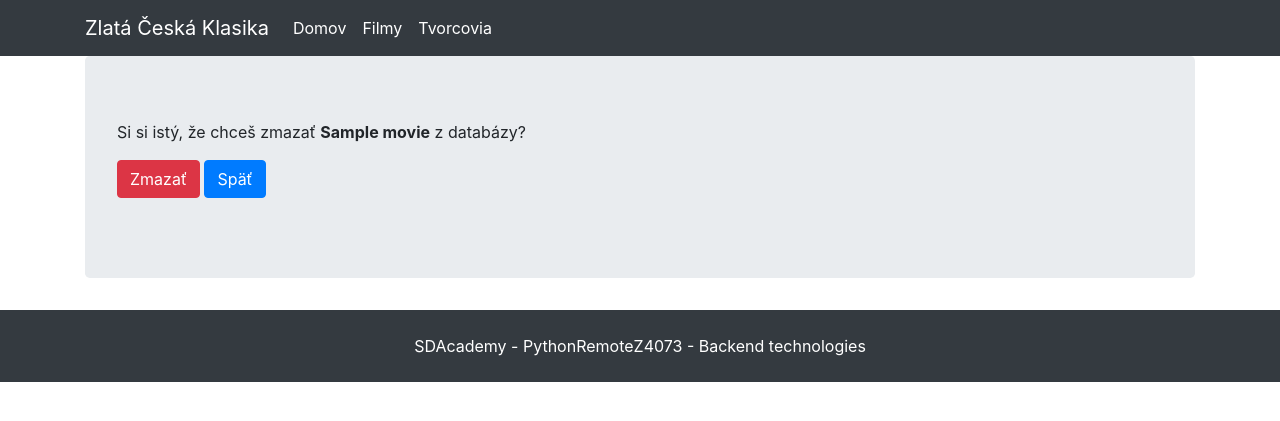
After one commit to MarianHolly/SoftwareAcademy_django, a Django app: page /movie/delete/1/ in a window 1280 px wide. The commit adds this page. Shown: the top 421 px of the page. Run offline with Django 5.2, Linux system fonts and the light colour scheme; tables that the repository leaves empty hold one stand-in row (values such as "Sample post"); some libraries are stand-ins or nearby versions.

Commit message:
Delete movies

```diff
--- a/movies/urls.py
+++ b/movies/urls.py
@@ -13,6 +13,7 @@ urlpatterns = [
     path('movie/<int:pk>/', MovieDetailsView.as_view(), name='movie'),
     path('movie/create/', MovieCreateView.as_view(), name='movie_create'),
     path('movie/update/<int:pk>/', MovieUpdateView.as_view(), name='movie_update'),
+    path('movie/delete/<int:pk>/', MovieDeleteView.as_view(), name='movie_delete'),
     path('creators/', CreatorListView.as_view(), name='creators'),
     path('creator/<int:pk>/', CreatorDetailsView.as_view(), name='creator'),
 ]
--- /dev/null
+++ b/viewer/templates/confirm_delete.html
@@ -0,0 +1,10 @@
+{% extends "base.html" %}
+
+{% block content %}
+<form method="post">
+    {% csrf_token %}
+    <p>Si si istý, že chceš zmazať <strong>{{ object.title }}</strong> z databázy?</p>
+    <input type="submit" value="Zmazať" class="btn btn-danger">
+    <input type="button" value="Späť" class="btn btn-primary" onclick="history.back()">
+</form>
+{% endblock %}
--- a/viewer/templates/form.html
+++ b/viewer/templates/form.html
@@ -10,6 +10,6 @@
         {% csrf_token %}
         <!-- Pomocou 'table' vygenerujeme labels a inputs -->
         <table>{{ form.as_table }}</table>
-        <input type="submit" id="id_submit" value="Ulozit" class="btn btn-primary">
+        <input type="submit" id="id_submit" value="Uložiť" class="btn btn-primary">
     </form>
 {% endblock %}
--- a/viewer/templates/movie.html
+++ b/viewer/templates/movie.html
@@ -83,6 +83,7 @@
 
             <div>
                 <a href="{% url 'movie_update' movie.id %}" class="btn btn-primary">Aktualizovať</a>
+                <a href="{% url 'movie_delete' movie.id %}" class="btn btn-danger">Zmazať</a>
             </div>
         </div>
     </div>
--- a/viewer/views.py
+++ b/viewer/views.py
@@ -2,7 +2,7 @@ from django.shortcuts import render
 from django.urls import reverse_lazy
 
 from django.views import View
-from django.views.generic import TemplateView, ListView, DetailView, FormView, UpdateView, CreateView
+from django.views.generic import TemplateView, ListView, DetailView, FormView, UpdateView, CreateView, DeleteView
 
 from viewer.forms import MovieForm, MovieModelForm
 from viewer.models import Creator, Movie
@@ -86,6 +86,12 @@ class MovieUpdateView(UpdateView):
         return super().form_invalid(form)
 
 
+class MovieDeleteView(DeleteView):
+    template_name = 'confirm_delete.html'
+    model = Movie
+    success_url = reverse_lazy('movies')
+
+
 #todo: ======================== CREATORS ========================
 
 
```
Also changed, not shown: viewer/templates/movies.html (+6 -1 lines).
